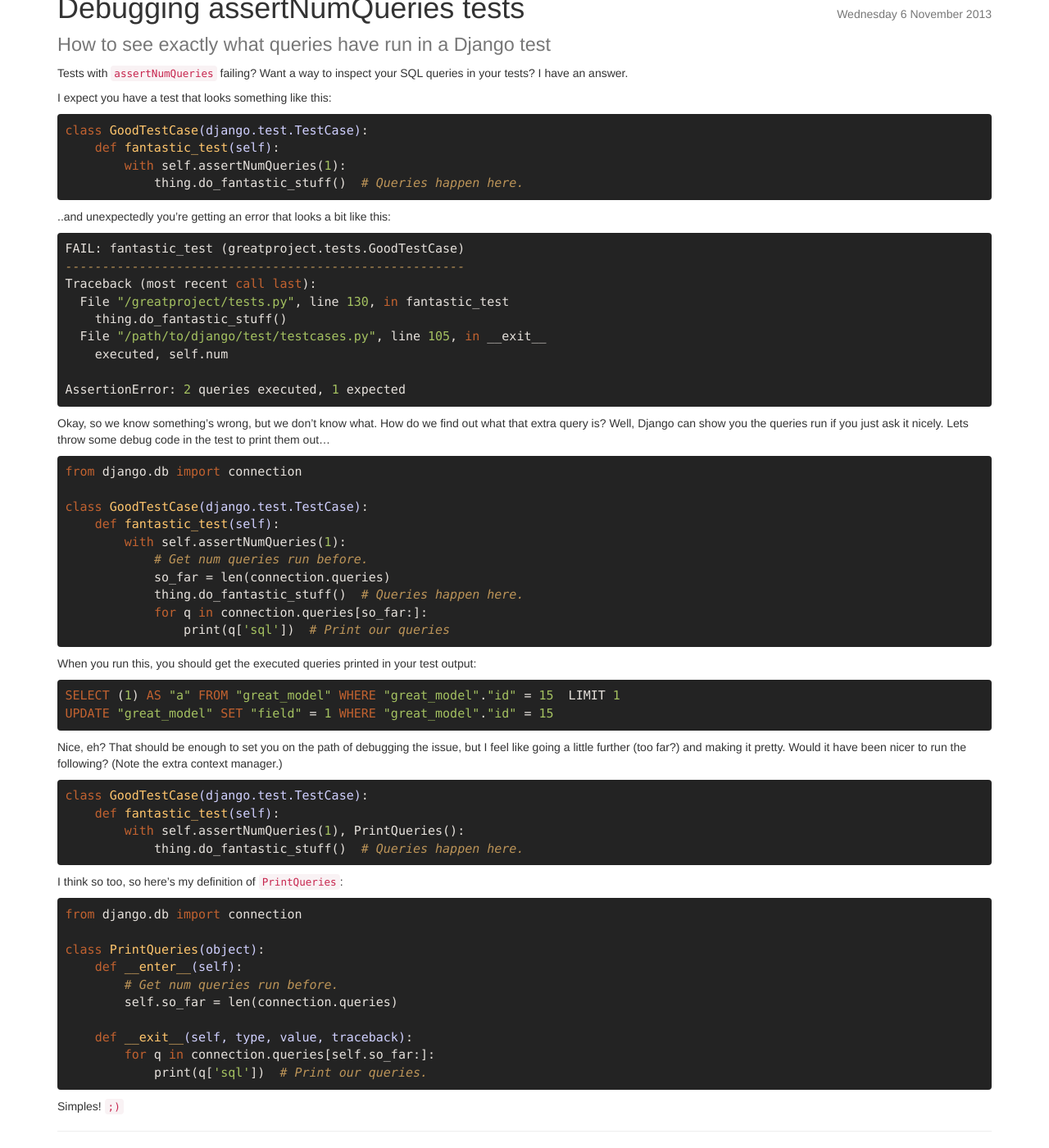
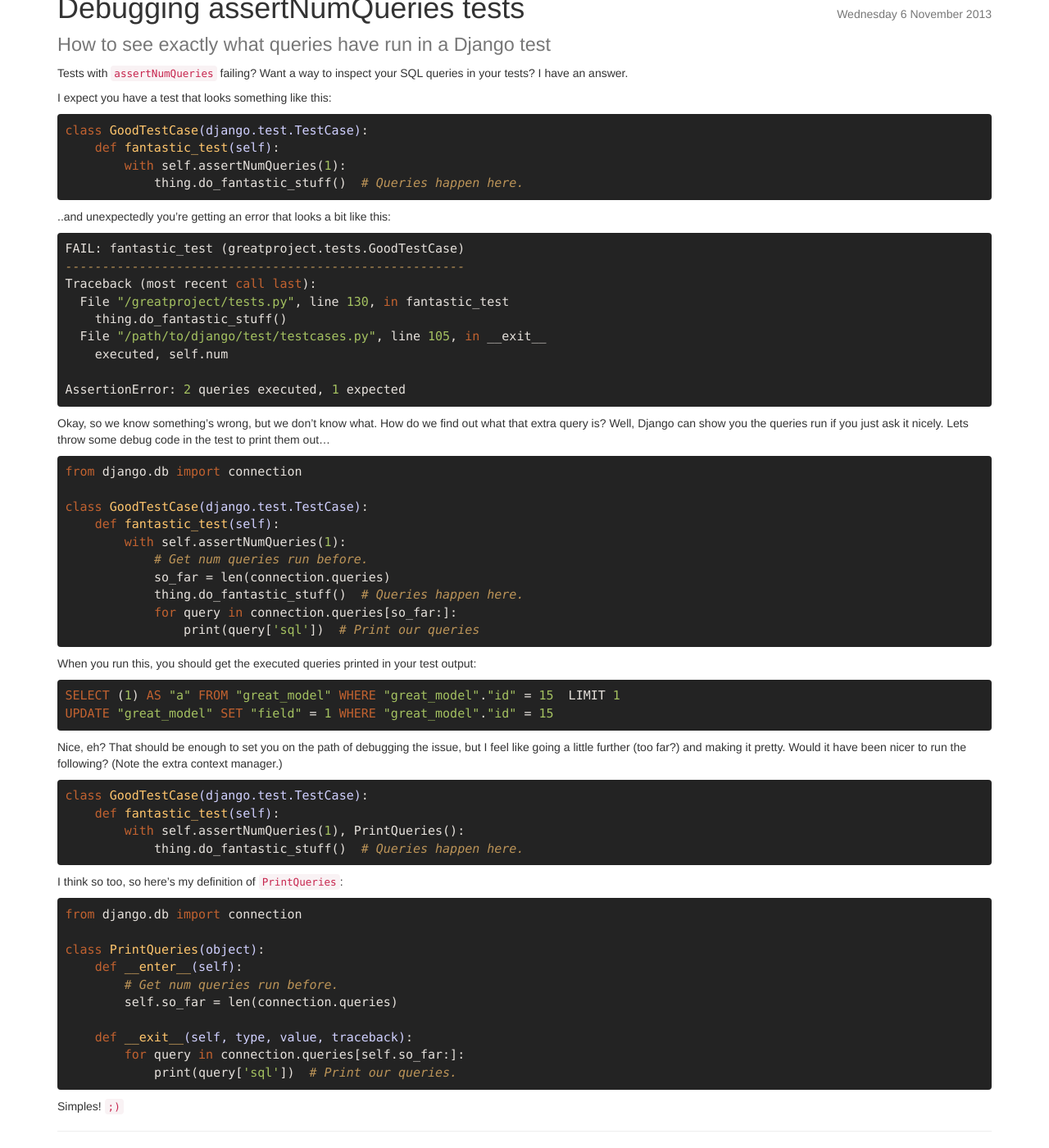
Before and after one commit to meshy/meshy.github.com, a Jekyll site: the page built from _posts/2013-11-06-debugging-assertnumqueries-tests.markdown, in a window 1280 px wide and 1400 px high, scrolled down 222 px. Shown: the whole window at 82% size. Built offline with Jekyll 4.4.1, drawn with Linux system fonts in a browser that asks for light colours; nearby versions of some CDN libraries; some web fonts are replaced; Markdown is read by kramdown in place of the engine named in the settings.

Commit message:
Don't use short variable names.

```diff
--- a/_posts/2013-11-06-debugging-assertnumqueries-tests.markdown
+++ b/_posts/2013-11-06-debugging-assertnumqueries-tests.markdown
@@ -38,8 +38,8 @@ Okay, so we know something's wrong, but we don't know what. How do we find out w
                 # Get num queries run before.
                 so_far = len(connection.queries)
                 thing.do_fantastic_stuff()  # Queries happen here.
-                for q in connection.queries[so_far:]:
-                    print(q['sql'])  # Print our queries
+                for query in connection.queries[so_far:]:
+                    print(query['sql'])  # Print our queries
 
 When you run this, you should get the executed queries printed in your test output:
 
@@ -63,7 +63,7 @@ I think so too, so here's my definition of `PrintQueries`:
             self.so_far = len(connection.queries)
 
         def __exit__(self, type, value, traceback):
-            for q in connection.queries[self.so_far:]:
-                print(q['sql'])  # Print our queries.
+            for query in connection.queries[self.so_far:]:
+                print(query['sql'])  # Print our queries.
 
 Simples! `;)`
```
